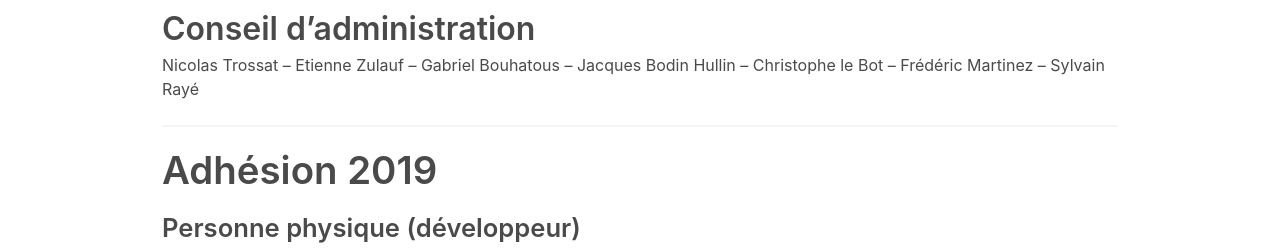
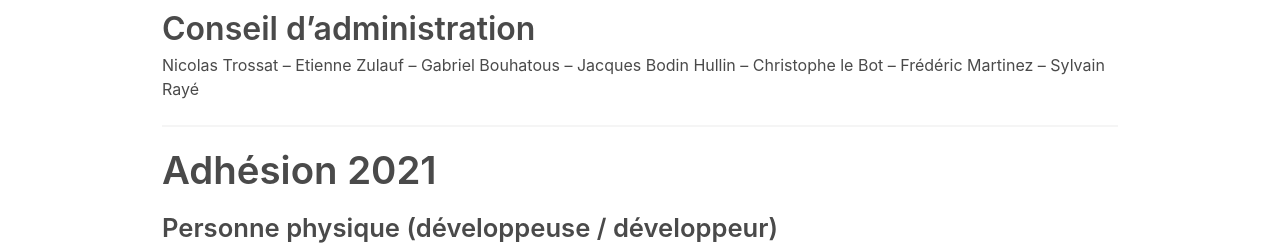
Before and after one commit to opengento/opengento.github.io, a plain HTML site: page association-opengento/index.html in a window 1280 px wide. Shown: the part 701-952 px from the top of the page. Drawn offline with nearby package versions, Linux system fonts and the light colour scheme.

Commit message:
rebuilding site mer. 23 juin 2021 20:48:31 CEST

```diff
--- a/association-opengento/index.html
+++ b/association-opengento/index.html
@@ -85,8 +85,8 @@
 <h4 id="conseil-dadministration">Conseil d’administration</h4>
 <p>Nicolas Trossat – Etienne Zulauf – Gabriel Bouhatous – Jacques Bodin Hullin – Christophe le Bot – Frédéric Martinez – Sylvain Rayé</p>
 <hr>
-<h2 id="adhésion-2019">Adhésion 2019</h2>
-<h6 id="personne-physique-développeur">Personne physique (développeur)</h6>
+<h2 id="adhésion-2021">Adhésion 2021</h2>
+<h6 id="personne-physique-développeuse--développeur">Personne physique (développeuse / développeur)</h6>
 <p><strong>5€/an</strong></p>
 <ul>
 <li>Accès au compte Slack de l’association pour échanger</li>
```
